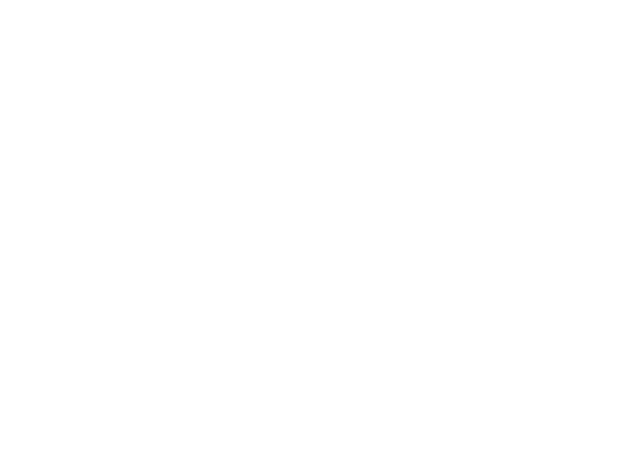
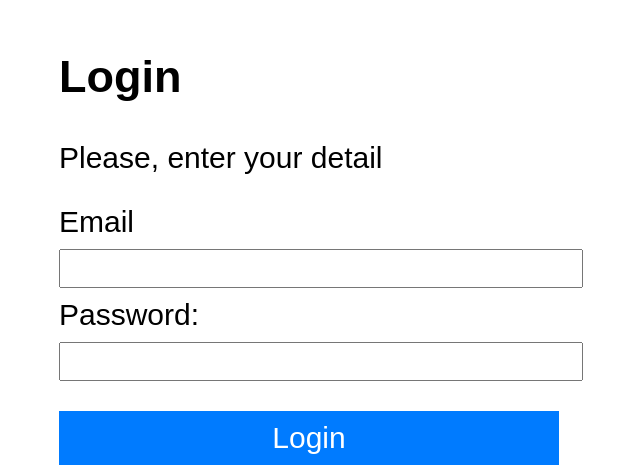
Before and after one commit to siswantoismail/react-practice, a React (Vite) app: page / in a window 1280 px wide. Shown: the part 618-1091 px from the top of the page, without its empty margins (331-971 px from the left). Before the commit the page ends 800 px from the top, so only its background shows below. Built offline with nearby package versions, Linux system fonts and the light colour scheme.

Commit message:
membuat form login

```diff
--- a/src/App.css
+++ b/src/App.css
@@ -1,12 +1,39 @@
 #root {
   max-width: 1280px;
   margin: 0 auto;
-  padding: 2rem;
-  text-align: center;
 }
 
-.button {
+.container {
+  max-width: 500px;
+  margin: auto;
+  margin-top: 50%;
+  font-size: 30px;
+  font-family: Arial, sans-serif;
+  display: grid;
+  justify-content: center;
+  align-items: center;
+}
+input {
+  width: 100%;
+  padding: 10px;
+  margin: 10px 0;
+}
+button {
+  width: 100%;
+  padding: 10px;
+  font-size: 30px;
+  margin-top: 20px;
+  background: #007bff;
+  color: white;
+  border: none;
+  cursor: pointer;
+}
+button:hover {
+  background: #0056b3;
+}
+
+/* .button {
   padding: 10px;
   width: 100px;
   font-size: 15px;
-}
+} */
--- a/src/App.jsx
+++ b/src/App.jsx
@@ -4,8 +4,19 @@ import "./App.css";
 function App() {
   return (
     <>
-      <Button>Buy Now</Button>
-      <Button>Buy Letter</Button>
+      <div className="container">
+        <div className="form">
+          <h2>Login</h2>
+          <p>Please, enter your detail</p>
+          <form action="">
+            <label htmlFor="email">Email</label>
+            <input type="email" id="email" />
+            <label htmlFor="password">Password:</label>
+            <input type="password" id="password" />
+            <button>Login</button>
+          </form>
+        </div>
+      </div>
     </>
   );
 }
```
